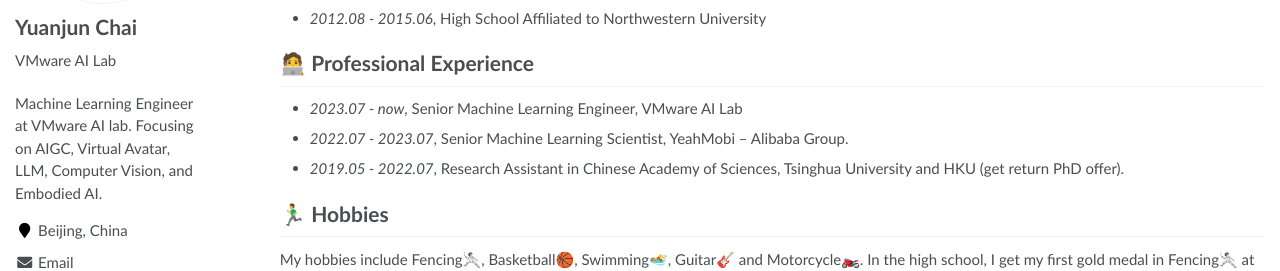
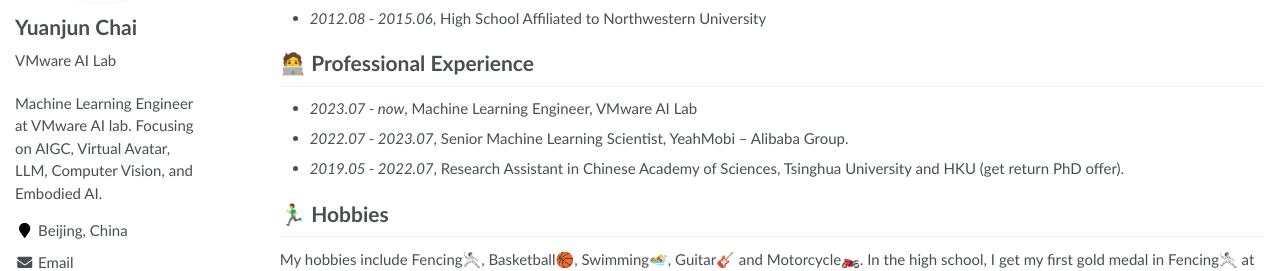
Before and after one commit to yuanjunchai/yuanjunchai.github.io, a Jekyll site: the page built from _pages/about.md, in a window 1280 px wide and 900 px high, scrolled down 2779 px. Shown: the part 264-535 px from the top of the window. Built offline with Jekyll 4.4.1, drawn with Linux system fonts in a browser that asks for light colours.

```diff
--- a/_pages/about.md
+++ b/_pages/about.md
@@ -131,7 +131,7 @@
 - *2021.03*, Lorem ipsum dolor sit amet, consectetur adipiscing elit. Vivamus ornare aliquet ipsum, ac tempus justo dapibus sit amet.  \| [\[video\]](https://github.com/) -->
 
 # 🧑‍💻 Professional Experience
-- *2023.07 - now*, Senior Machine Learning Engineer, VMware AI Lab
+- *2023.07 - now*, Machine Learning Engineer, VMware AI Lab
 - *2022.07 - 2023.07*, Senior Machine Learning Scientist, YeahMobi -- Alibaba Group.
 - *2019.05 - 2022.07*, Research Assistant in Chinese Academy of Sciences, Tsinghua University and HKU (get return PhD offer).
 
```
